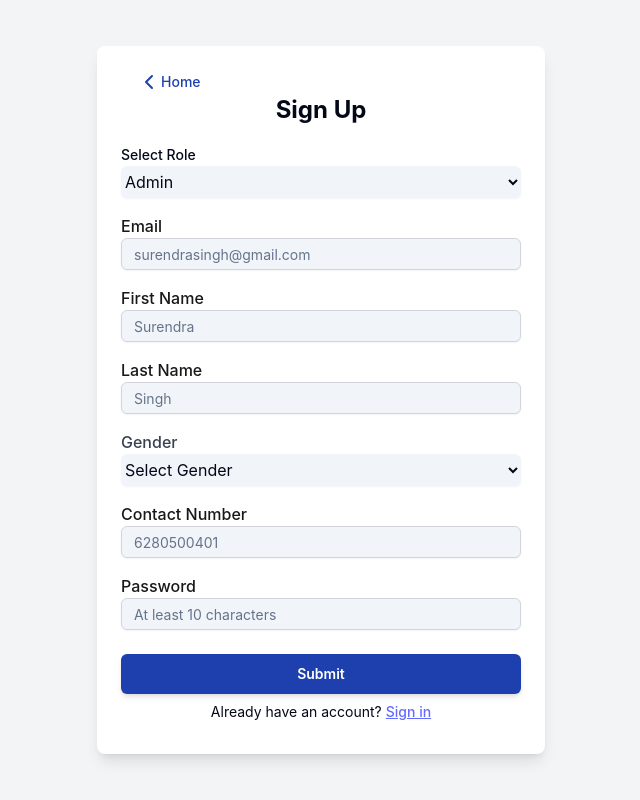
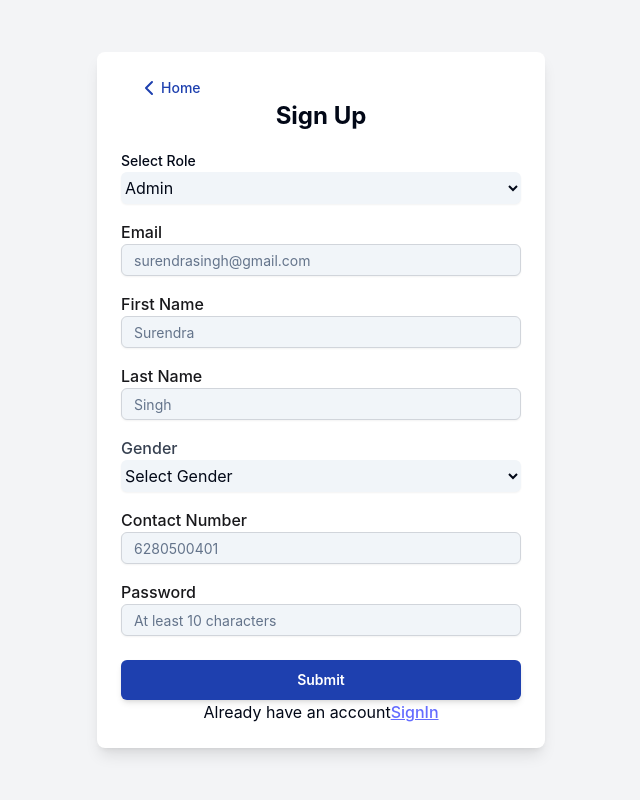
Before and after one commit to kaphjgpa/School-Management-App, a React (Vite) app in the folder school-management-frontend/: page /signup in a window 1280 px wide. Shown: the whole page, without its empty margins (319-959 px from the left). Built offline with nearby package versions, Linux system fonts and the light colour scheme.

Commit message:
Minnor fixes related admin

```diff
--- a/school-management-frontend/components/SignUp.jsx
+++ b/school-management-frontend/components/SignUp.jsx
@@ -253,11 +253,13 @@ export const SignUp = () => {
         >
           Submit
         </Button>
-        <BottomWarningSignUp
-          label={"Already have an account?"}
-          buttonText={"Sign in"}
-          to={"/signin"}
-        />
+        <div className="flex justify-center">
+          <p>Already have an account</p>
+          <Link className="underline" to={"/signup"}>
+            {" "}
+            SignIn
+          </Link>
+        </div>
       </div>
     </div>
   );
```
